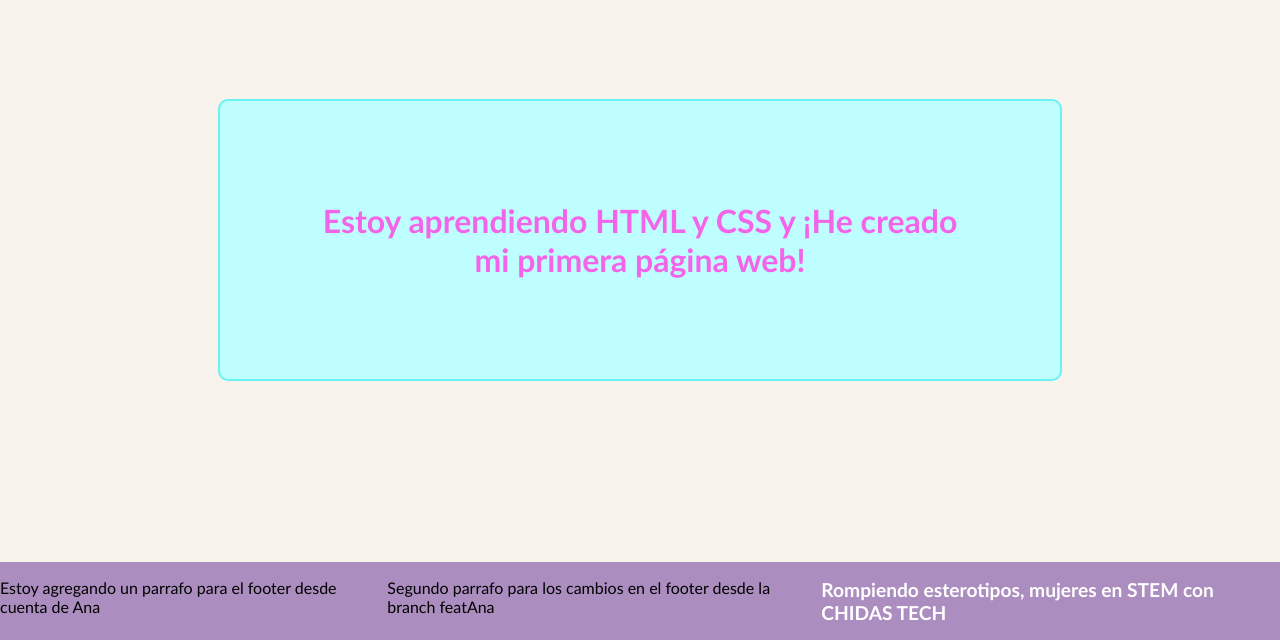
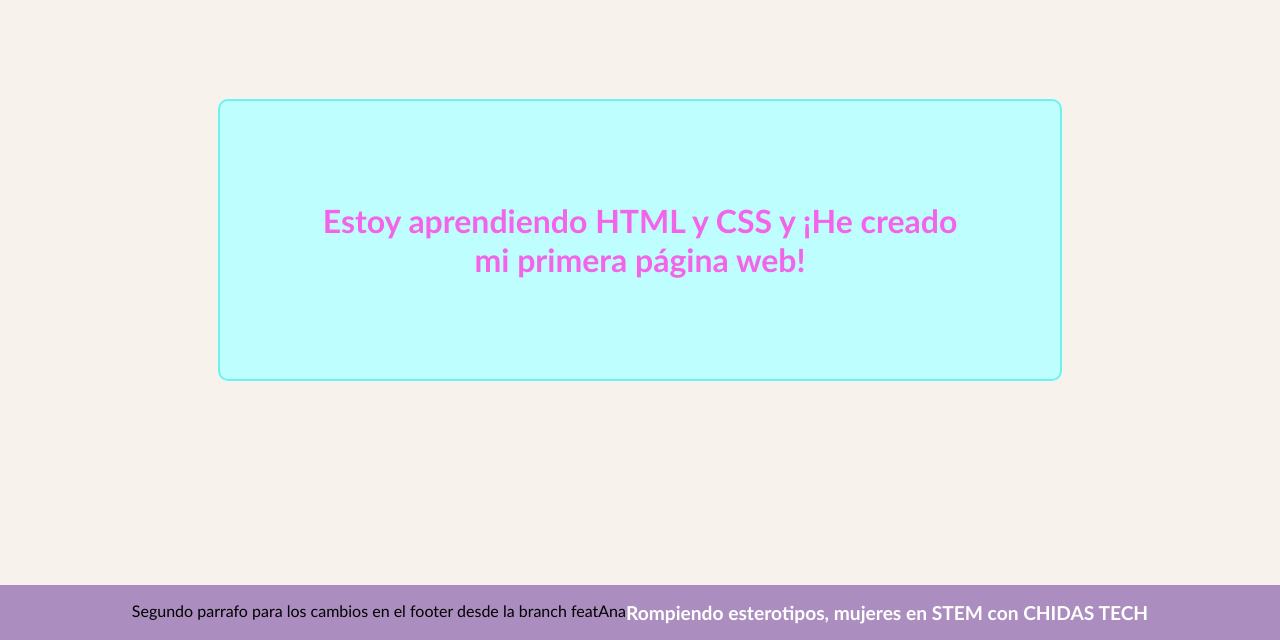
Before and after one commit to CHIDAS-TECH/landing-page, a plain HTML site: page index.html in a window 1280 px wide. Shown: the part 160-800 px from the top of the page. Drawn offline with Linux system fonts and the light colour scheme.

Commit message:
feat: se elimina parrafo incorrecto

```diff
--- a/index.html
+++ b/index.html
@@ -40,7 +40,6 @@
         Estoy aprendiendo HTML y CSS y ¡He creado mi primera página web!
     </section>
     <footer>
-	    <p>Estoy agregando un parrafo para el footer desde cuenta de Ana</p>
 	    <p>Segundo parrafo para los cambios en el footer desde la branch featAna</p>
 	<h2> Rompiendo esterotipos, mujeres en STEM con CHIDAS TECH</h2>
     </footer>
```
